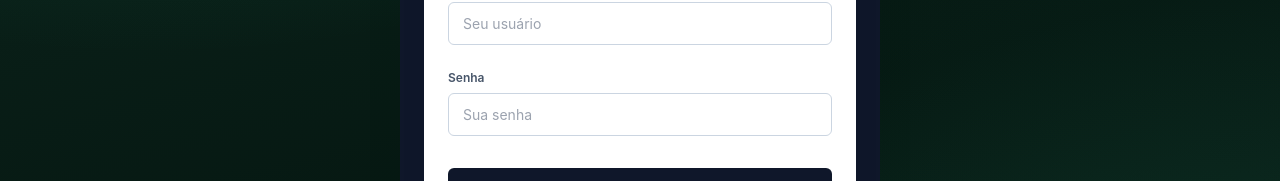
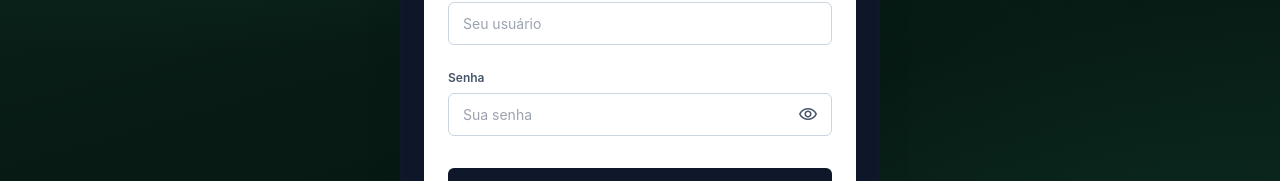
Before and after one commit to contatoromanads-glitch/perola_pratas, a React (Vite) app: page /adminterno in a window 1280 px wide. Shown: the part 377-558 px from the top of the page. Built offline with nearby package versions, Linux system fonts and the light colour scheme.

Commit message:
feat: add show/hide password toggle feature to login screen

```diff
--- a/src/pages/Adminterno.tsx
+++ b/src/pages/Adminterno.tsx
@@ -93,6 +93,7 @@ export default function Adminterno() {
   const [loginUser, setLoginUser] = useState('')
   const [loginPass, setLoginPass] = useState('')
   const [isAuthenticated, setIsAuthenticated] = useState(false)
+  const [showPassword, setShowPassword] = useState(false)
 
   // Navigation State
   const [currentView, setCurrentView] = useState<'dashboard' | 'colaboradores' | 'perfil' | 'faltas' | 'vales' | 'comissoes' | 'fechamento' | 'anotacoes'>('dashboard')
@@ -626,14 +627,38 @@ export default function Adminterno() {
               </div>
               <div className="form-group">
                 <label htmlFor="pass">Senha</label>
+                <div style={{ position: 'relative', display: 'flex', alignItems: 'center', width: '100%' }}>
                   <input
-                  type="password"
+                    type={showPassword ? "text" : "password"}
                     id="pass"
                     value={loginPass}
                     onChange={(e) => setLoginPass(e.target.value)}
                     placeholder="Sua senha"
+                    style={{ paddingRight: '40px' }}
                     required
                   />
+                  <button
+                    type="button"
+                    onClick={() => setShowPassword(!showPassword)}
+                    style={{
+                      position: 'absolute',
+                      right: '10px',
+                      background: 'none',
+                      border: 'none',
+                      cursor: 'pointer',
+                      color: 'var(--secondary)',
+                      display: 'flex',
+                      alignItems: 'center',
+                      justifyContent: 'center',
+                      padding: '4px'
+                    }}
+                    title={showPassword ? "Ocultar senha" : "Mostrar senha"}
+                  >
+                    <span className="material-symbols-outlined" style={{ fontSize: '20px' }}>
+                      {showPassword ? 'visibility_off' : 'visibility'}
+                    </span>
+                  </button>
+                </div>
               </div>
 
               <button type="submit" className="btn" style={{ marginTop: '8px' }}>
```
Lines whose indentation alone changed are shown as unchanged.
